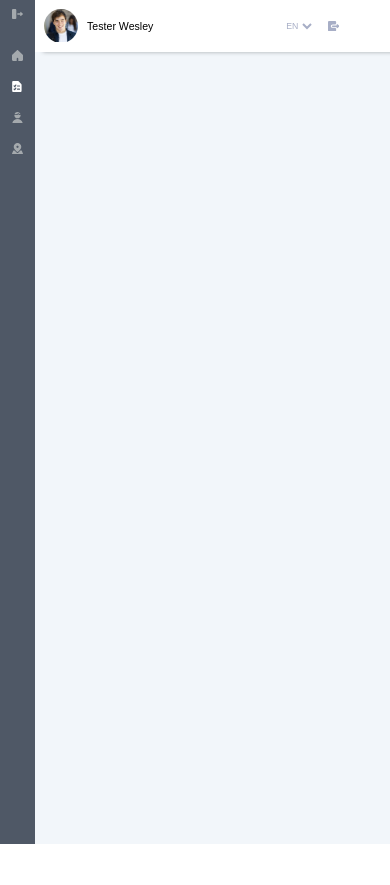
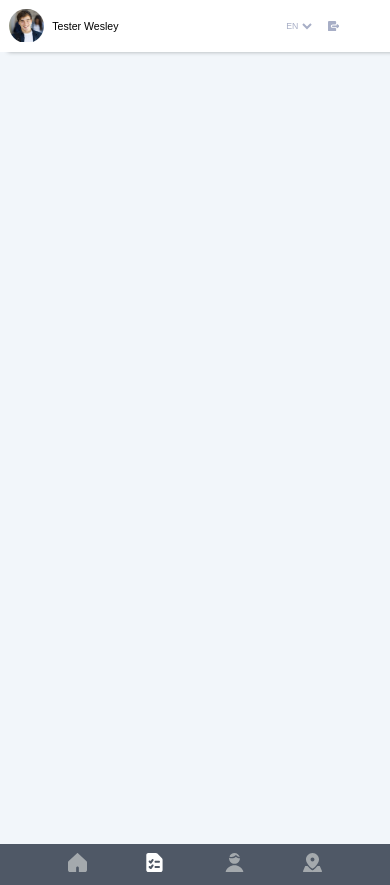
Before and after one commit to viktor-sabat/grade-center, an Angular app: page / in a window 390 px wide. Both pictures are taken after typing "Sample", "Sample" into the empty fields and a click on the button "Log in". Before the commit the page ends 844 px from the top, so only its background shows below. Built offline with nearby package versions, Linux system fonts and the light colour scheme.

Commit message:
edited app component and some css for the mobile menu

```diff
--- a/src/app/app.component.css
+++ b/src/app/app.component.css
@@ -1,14 +1,32 @@
 .app-section {
     display: grid;
-    grid-template-columns: var(--page-grid-settings-sidemenu-collapsed);
-    height: 100vh;
+    grid-template-columns: var(--page-grid-settings-side-menu-collapsed);
     transition: 0.3s;
 }
 .app-section--expanded {
-    grid-template-columns: var(--page-grid-settings-sidemenu-expanded);
+    grid-template-columns: var(--page-grid-settings-side-menu-expanded);
     transition: 0.3s;
 }
 .page-content{
     background-color: var(--page-bg-color);
-    height: 100%;
+    min-height: 100vh;
 }
+.app-section__mobile-menu {
+    display: none;
+}
+
+/*=============================*/
+/* Mobile page                 */
+/*=============================*/
+@media only screen and (max-width: 500px) {
+    .app-section {
+        display: flex;
+        flex-direction: column;
+    }
+    .app-section__side-menu{
+        display: none;
+    }
+    .app-section__mobile-menu {
+        display: block;
+    }
+}
--- a/src/app/app.component.html
+++ b/src/app/app.component.html
@@ -3,11 +3,12 @@
 }
 @else {
     <section class="app-section" [class.app-section--expanded]="isExpanded">
-        <tlr-side-menu></tlr-side-menu>
+        <tlr-side-menu class="app-section__side-menu"></tlr-side-menu>
         <section class="page-content">
             <tlr-user-header (isSuccessfullyLoggedOut)="handleLogout()"></tlr-user-header>
             <!--With this tag we tell where the content pages will render there components-->
             <router-outlet></router-outlet>
         </section>
+        <tlr-mobile-menu class="app-section__mobile-menu"></tlr-mobile-menu>
     </section>
 }
--- a/src/app/app.component.ts
+++ b/src/app/app.component.ts
@@ -1,6 +1,7 @@
 import { Component } from '@angular/core';
 import { RouterOutlet } from '@angular/router';
 import { UserHeaderComponent } from './user-header/user-header.component';
+import { MobileMenuComponent } from './mobile-menu/mobile-menu.component';
 import { SideMenuLogicComponent } from './side-menu-logic/side-menu-logic.component';
 import { SideMenuStateService } from './side-menu-state.service';
 import { TasksPageContentComponent } from './tasks-page-content/tasks-page-content.component';
@@ -11,7 +12,7 @@ import { LoginComponent } from './login/login.component';
 @Component({
   selector: 'app-root',
   standalone: true,
-  imports: [RouterOutlet, UserHeaderComponent, SideMenuLogicComponent, TasksPageContentComponent, ProfilePageComponent, ContactPageComponent, LoginComponent],
+  imports: [RouterOutlet, UserHeaderComponent, MobileMenuComponent, SideMenuLogicComponent, TasksPageContentComponent, ProfilePageComponent, ContactPageComponent, LoginComponent],
   templateUrl: './app.component.html',
   styleUrl: './app.component.css'
 })
--- a/src/styles.css
+++ b/src/styles.css
@@ -66,11 +66,11 @@
 
 
     /*=============================*/
-    /* Sidemenu/content            */
+    /* Side menu/content            */
     /*=============================*/
 
-    --page-grid-settings-sidemenu-collapsed: var(--step-7) auto;
-    --page-grid-settings-sidemenu-expanded: clamp(7.5rem, 5.7609rem + 8.6957vw, 12.5rem) auto;
+    --page-grid-settings-side-menu-collapsed: var(--step-7) auto;
+    --page-grid-settings-side-menu-expanded: clamp(7.5rem, 5.7609rem + 8.6957vw, 12.5rem) auto;
     --page-bg-color: #f2f6fa;
 
     /* Global CSS variables related to the page content */
```
